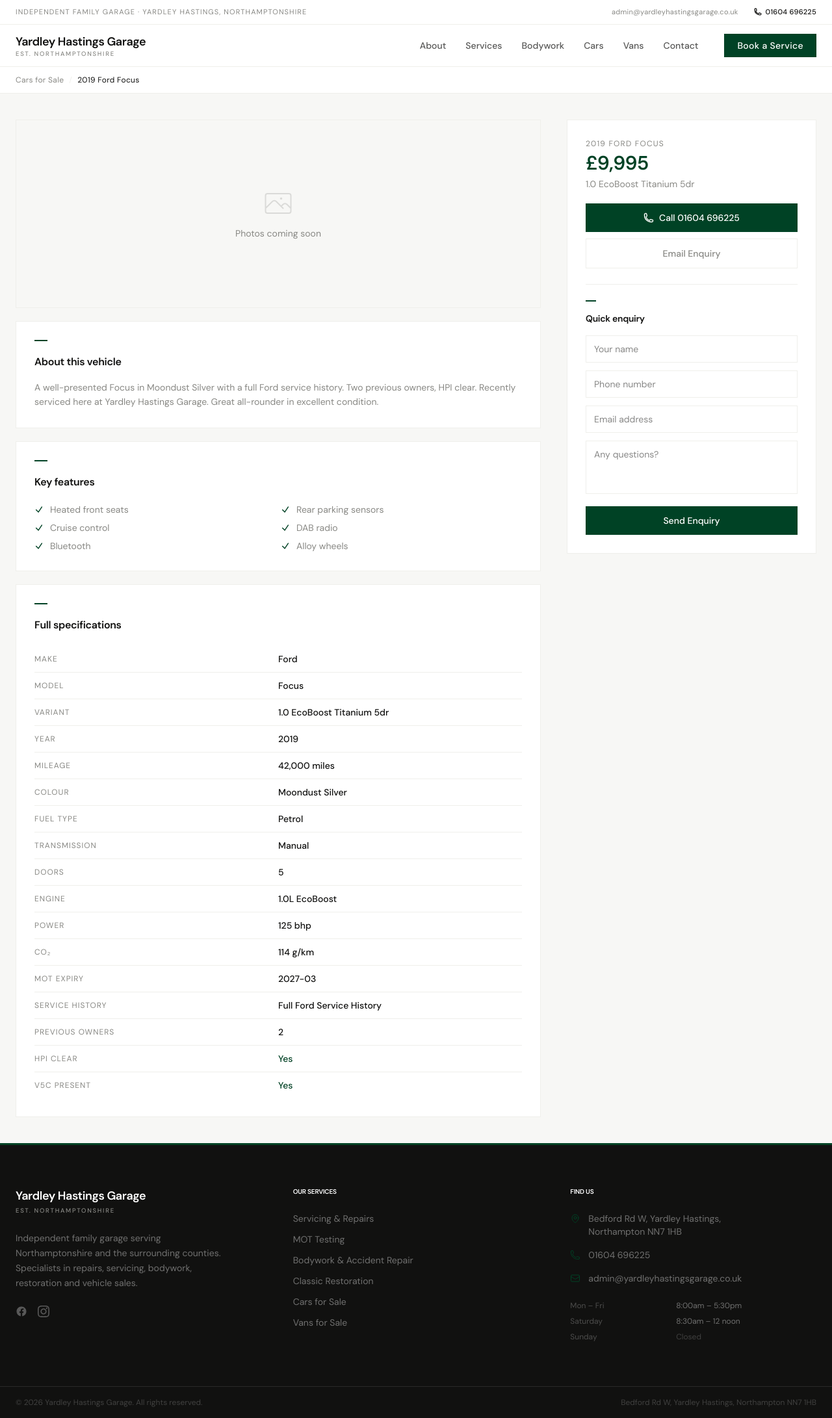
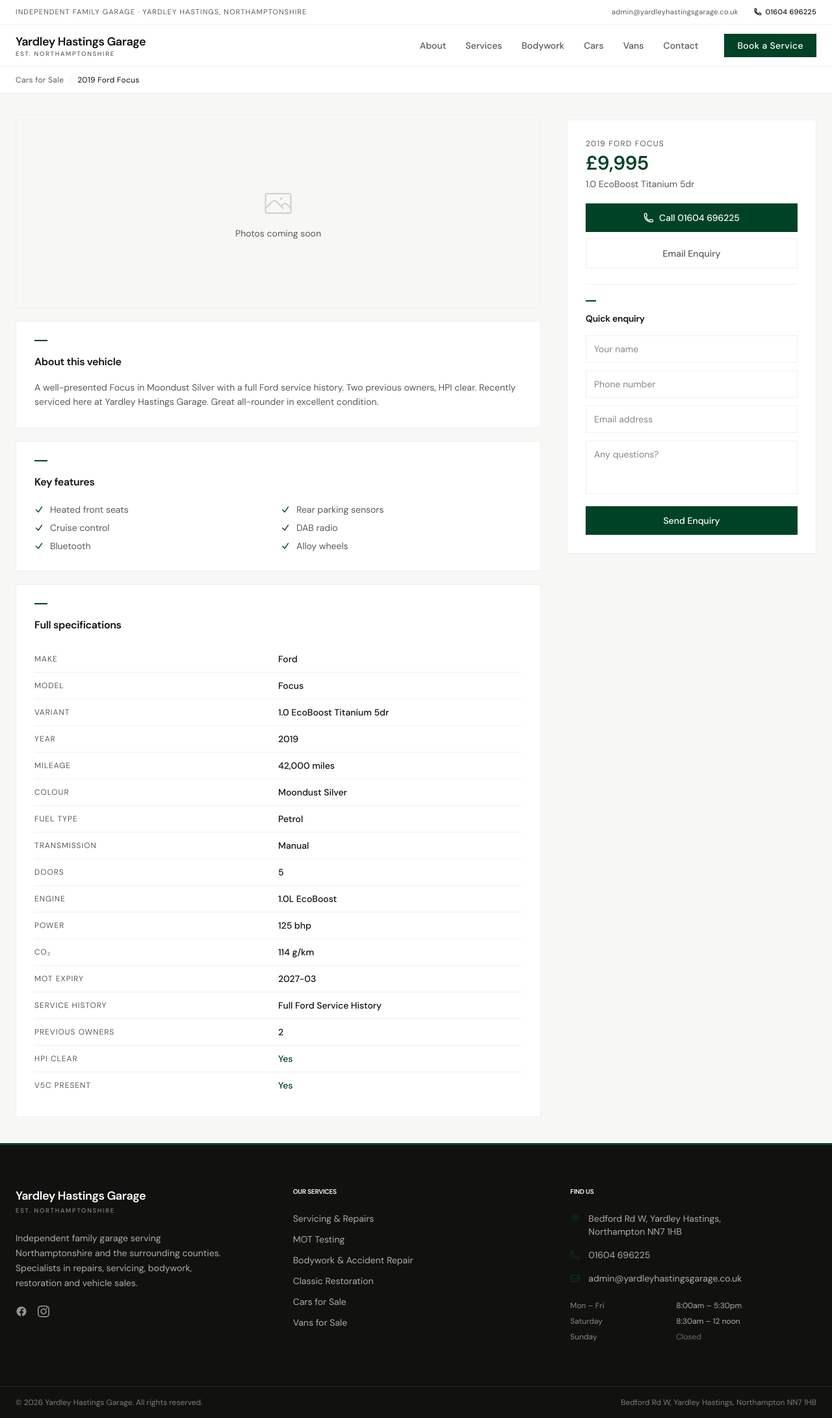
Before and after one commit to ailoveyouuk/yhg, a Next.js app: page /cars/ford-focus-2019-silver in a window 1280 px wide. Shown: the whole page at 65% size. Built offline with nearby package versions, Linux system fonts and the light colour scheme.

Commit message:
Fix contrast — lift opacity scale on dark bgs, swap grey to #5A5A57 on light bgs

```diff
--- a/app/cars/[id]/page.tsx
+++ b/app/cars/[id]/page.tsx
@@ -48,7 +48,7 @@
   return (
     <>
       {/* Breadcrumb */}
-      <div className="bg-white border-b border-[#EFEFEB] text-[#888884] text-xs px-6 py-3">
+      <div className="bg-white border-b border-[#EFEFEB] text-[#5A5A57] text-xs px-6 py-3">
         <div className="max-w-7xl mx-auto flex gap-2 items-center tracking-wide">
           <Link href="/cars" className="hover:text-[#111110] transition-colors">Cars for Sale</Link>
           <span className="text-[#EFEFEB]">/</span>
@@ -80,7 +80,7 @@
                   </div>
                 ) : (
                   <div className="h-72 flex items-center justify-center bg-[#F7F7F5]">
-                    <div className="text-center text-[#888884]">
+                    <div className="text-center text-[#5A5A57]">
                       <svg className="w-12 h-12 mx-auto mb-3 opacity-25" fill="none" viewBox="0 0 24 24" stroke="currentColor" strokeWidth={1}>
                         <path strokeLinecap="round" strokeLinejoin="round" d="M2.25 15.75l5.159-5.159a2.25 2.25 0 013.182 0l5.159 5.159m-1.5-1.5l1.409-1.409a2.25 2.25 0 013.182 0l2.909 2.909m-18 3.75h16.5a1.5 1.5 0 001.5-1.5V6a1.5 1.5 0 00-1.5-1.5H3.75A1.5 1.5 0 002.25 6v12a1.5 1.5 0 001.5 1.5zm10.5-11.25h.008v.008h-.008V8.25zm.375 0a.375.375 0 11-.75 0 .375.375 0 01.75 0z" />
                       </svg>
@@ -94,7 +94,7 @@
               <div className="bg-white border border-[#EFEFEB] p-7">
                 <div className="w-5 h-[2px] bg-[#004225] mb-5" />
                 <h2 className="text-base font-semibold text-[#111110] mb-4 tracking-tight">About this vehicle</h2>
-                <p className="text-[#888884] leading-relaxed text-sm">{v.description}</p>
+                <p className="text-[#5A5A57] leading-relaxed text-sm">{v.description}</p>
               </div>
 
               {/* Features */}
@@ -104,7 +104,7 @@
                   <h2 className="text-base font-semibold text-[#111110] mb-5 tracking-tight">Key features</h2>
                   <ul className="grid grid-cols-1 sm:grid-cols-2 gap-2">
                     {v.features.map((f) => (
-                      <li key={f} className="flex items-center gap-2.5 text-sm text-[#888884]">
+                      <li key={f} className="flex items-center gap-2.5 text-sm text-[#5A5A57]">
                         <svg className="w-3.5 h-3.5 text-[#004225] shrink-0" fill="none" viewBox="0 0 24 24" stroke="currentColor" strokeWidth={2.5}>
                           <path strokeLinecap="round" strokeLinejoin="round" d="M4.5 12.75l6 6 9-13.5" />
                         </svg>
@@ -123,7 +123,7 @@
                   <tbody>
                     {specRows(v).map(([label, value]) => (
                       <tr key={label} className="border-b border-[#EFEFEB] last:border-0">
-                        <td className="py-2.5 text-[#888884] pr-6 w-1/2 text-xs uppercase tracking-[0.08em]">{label}</td>
+                        <td className="py-2.5 text-[#5A5A57] pr-6 w-1/2 text-xs uppercase tracking-[0.08em]">{label}</td>
                         <td className={`py-2.5 font-medium text-sm ${label === 'HPI clear' || label === 'V5C present' ? 'text-[#004225]' : 'text-[#111110]'}`}>{value}</td>
                       </tr>
                     ))}
@@ -136,13 +136,13 @@
             <div>
               <div className="bg-white border border-[#EFEFEB] p-7 sticky top-24">
                 <div className="mb-5">
-                  <p className="text-xs text-[#888884] uppercase tracking-[0.1em] mb-1">{v.year} {v.make} {v.model}</p>
+                  <p className="text-xs text-[#5A5A57] uppercase tracking-[0.1em] mb-1">{v.year} {v.make} {v.model}</p>
                   <div className="text-3xl font-semibold text-[#004225] tracking-tight">£{v.price.toLocaleString()}</div>
-                  <p className="text-[#888884] text-sm mt-1">{v.variant}</p>
+                  <p className="text-[#5A5A57] text-sm mt-1">{v.variant}</p>
                 </div>
 
                 {v.status === 'reserved' && (
-                  <div className="border border-[#EFEFEB] bg-[#F7F7F5] text-[#888884] text-xs px-4 py-3 mb-5 tracking-wide uppercase">
+                  <div className="border border-[#EFEFEB] bg-[#F7F7F5] text-[#5A5A57] text-xs px-4 py-3 mb-5 tracking-wide uppercase">
                     This vehicle is currently reserved
                   </div>
                 )}
@@ -156,7 +156,7 @@
                     Call 01604 696225
                   </a>
                   <a href={`mailto:admin@yardleyhastingsgarage.co.uk?subject=Enquiry: ${v.year} ${v.make} ${v.model}&body=Hi, I'm interested in the ${v.year} ${v.make} ${v.model} listed at £${v.price.toLocaleString()}. Please get in touch.`}
-                    className="flex items-center justify-center gap-2 w-full border border-[#EFEFEB] hover:border-[#111110] text-[#888884] hover:text-[#111110] font-medium py-3 text-sm transition-colors">
+                    className="flex items-center justify-center gap-2 w-full border border-[#EFEFEB] hover:border-[#111110] text-[#5A5A57] hover:text-[#111110] font-medium py-3 text-sm transition-colors">
                     Email Enquiry
                   </a>
                 </div>
--- a/app/globals.css
+++ b/app/globals.css
@@ -51,6 +51,11 @@
   color: #004225;
 }
 
+/* Secondary text on light backgrounds — meets 4.5:1 on white */
+.text-secondary {
+  color: #5A5A57;
+}
+
 html {
   scroll-behavior: smooth;
 }
--- a/components/Footer.tsx
+++ b/components/Footer.tsx
@@ -2,7 +2,7 @@
 
 export default function Footer() {
   return (
-    <footer className="bg-[#111110] text-white/50">
+    <footer className="bg-[#111110] text-white/75">
       {/* BRG accent line at top */}
       <div className="h-[3px] bg-[#004225]" />
 
@@ -18,18 +18,18 @@
                 Est. Northamptonshire
               </span>
             </div>
-            <p className="text-sm leading-relaxed text-white/40 max-w-xs">
+            <p className="text-sm leading-relaxed text-white/65 max-w-xs">
               Independent family garage serving Northamptonshire and the surrounding counties. Specialists in repairs, servicing, bodywork, restoration and vehicle sales.
             </p>
             <div className="flex gap-4 mt-6">
               <a href="https://www.facebook.com/YardleyHastingsGarage/" target="_blank" rel="noopener noreferrer"
-                className="text-white/30 hover:text-white transition-colors">
+                className="text-white/55 hover:text-white transition-colors">
                 <svg className="w-4.5 h-4.5" fill="currentColor" viewBox="0 0 24 24">
                   <path d="M22 12c0-5.523-4.477-10-10-10S2 6.477 2 12c0 4.991 3.657 9.128 8.438 9.878v-6.987h-2.54V12h2.54V9.797c0-2.506 1.492-3.89 3.777-3.89 1.094 0 2.238.195 2.238.195v2.46h-1.26c-1.243 0-1.63.771-1.63 1.562V12h2.773l-.443 2.89h-2.33v6.988C18.343 21.128 22 16.991 22 12z"/>
                 </svg>
               </a>
               <a href="https://www.instagram.com/yardleyhastingsgarage.co.uk/" target="_blank" rel="noopener noreferrer"
-                className="text-white/30 hover:text-white transition-colors">
+                className="text-white/55 hover:text-white transition-colors">
                 <svg className="w-4.5 h-4.5" fill="currentColor" viewBox="0 0 24 24">
                   <path d="M12 2.163c3.204 0 3.584.012 4.85.07 3.252.148 4.771 1.691 4.919 4.919.058 1.265.069 1.645.069 4.849 0 3.205-.012 3.584-.069 4.849-.149 3.225-1.664 4.771-4.919 4.919-1.266.058-1.644.07-4.85.07-3.204 0-3.584-.012-4.849-.07-3.26-.149-4.771-1.699-4.919-4.92-.058-1.265-.07-1.644-.07-4.849 0-3.204.013-3.583.07-4.849.149-3.227 1.664-4.771 4.919-4.919 1.266-.057 1.645-.069 4.849-.069zm0-2.163c-3.259 0-3.667.014-4.947.072-4.358.2-6.78 2.618-6.98 6.98-.059 1.281-.073 1.689-.073 4.948 0 3.259.014 3.668.072 4.948.2 4.358 2.618 6.78 6.98 6.98 1.281.058 1.689.072 4.948.072 3.259 0 3.668-.014 4.948-.072 4.354-.2 6.782-2.618 6.979-6.98.059-1.28.073-1.689.073-4.948 0-3.259-.014-3.667-.072-4.947-.196-4.354-2.617-6.78-6.979-6.98-1.281-.059-1.69-.073-4.949-.073zm0 5.838c-3.403 0-6.162 2.759-6.162 6.162s2.759 6.163 6.162 6.163 6.162-2.759 6.162-6.163c0-3.403-2.759-6.162-6.162-6.162zm0 10.162c-2.209 0-4-1.79-4-4 0-2.209 1.791-4 4-4s4 1.791 4 4c0 2.21-1.791 4-4 4zm6.406-11.845c-.796 0-1.441.645-1.441 1.44s.645 1.44 1.441 1.44c.795 0 1.439-.645 1.439-1.44s-.644-1.44-1.439-1.44z"/>
                 </svg>
@@ -50,7 +50,7 @@
                 ['Vans for Sale', '/vans'],
               ].map(([label, href]) => (
                 <li key={label}>
-                  <Link href={href} className="text-white/40 hover:text-white transition-colors">{label}</Link>
+                  <Link href={href} className="text-white/65 hover:text-white transition-colors">{label}</Link>
                 </li>
               ))}
             </ul>
@@ -59,7 +59,7 @@
           {/* Contact */}
           <div>
             <h3 className="text-white text-[10px] font-medium uppercase tracking-[0.16em] mb-6">Find Us</h3>
-            <div className="space-y-4 text-sm text-white/40">
+            <div className="space-y-4 text-sm text-white/65">
               <p className="flex gap-3">
                 <svg className="w-4 h-4 text-[#004225] mt-0.5 shrink-0" fill="none" viewBox="0 0 24 24" stroke="currentColor" strokeWidth={1.5}>
                   <path strokeLinecap="round" strokeLinejoin="round" d="M15 10.5a3 3 0 11-6 0 3 3 0 016 0z" />
@@ -82,9 +82,9 @@
               <div className="pt-1">
                 <table className="text-xs w-full">
                   <tbody>
-                    <tr><td className="py-1 pr-6 text-white/25">Mon – Fri</td><td className="text-white/40">8:00am – 5:30pm</td></tr>
-                    <tr><td className="py-1 pr-6 text-white/25">Saturday</td><td className="text-white/40">8:30am – 12 noon</td></tr>
-                    <tr><td className="py-1 pr-6 text-white/25">Sunday</td><td className="text-white/20">Closed</td></tr>
+                    <tr><td className="py-1 pr-6 text-white/50">Mon – Fri</td><td className="text-white/65">8:00am – 5:30pm</td></tr>
+                    <tr><td className="py-1 pr-6 text-white/50">Saturday</td><td className="text-white/65">8:30am – 12 noon</td></tr>
+                    <tr><td className="py-1 pr-6 text-white/50">Sunday</td><td className="text-white/40">Closed</td></tr>
                   </tbody>
                 </table>
               </div>
@@ -94,7 +94,7 @@
       </div>
 
       <div className="border-t border-white/10">
-        <div className="max-w-7xl mx-auto px-6 py-4 flex flex-col sm:flex-row items-center justify-between text-xs text-white/20 gap-2">
+        <div className="max-w-7xl mx-auto px-6 py-4 flex flex-col sm:flex-row items-center justify-between text-xs text-white/45 gap-2">
           <span>© {new Date().getFullYear()} Yardley Hastings Garage. All rights reserved.</span>
           <span>Bedford Rd W, Yardley Hastings, Northampton NN7 1HB</span>
         </div>
--- a/components/Header.tsx
+++ b/components/Header.tsx
@@ -20,13 +20,13 @@
       {/* Top info bar */}
       <div className="border-b border-[#EFEFEB]">
         <div className="max-w-7xl mx-auto px-6 py-2.5 flex items-center justify-between">
-          <span className="text-[11px] tracking-[0.1em] uppercase text-[#888884]">
+          <span className="text-[11px] tracking-[0.1em] uppercase text-[#5A5A57]">
             Independent Family Garage · Yardley Hastings, Northamptonshire
           </span>
           <div className="flex items-center gap-6">
             <a
               href="mailto:admin@yardleyhastingsgarage.co.uk"
-              className="text-[11px] text-[#888884] hover:text-[#111110] transition-colors hidden sm:block tracking-wide"
+              className="text-[11px] text-[#5A5A57] hover:text-[#111110] transition-colors hidden sm:block tracking-wide"
             >
               admin@yardleyhastingsgarage.co.uk
             </a>
@@ -51,7 +51,7 @@
             <span className="text-[#111110] font-semibold text-lg tracking-tight group-hover:text-[#004225] transition-colors">
               Yardley Hastings Garage
             </span>
-            <span className="text-[9.5px] font-medium tracking-[0.18em] uppercase text-[#888884]">
+            <span className="text-[9.5px] font-medium tracking-[0.18em] uppercase text-[#5A5A57]">
               Est. Northamptonshire
             </span>
           </Link>
```
Also changed, not shown: app/about/page.tsx (+5 -5 lines), app/bodywork/page.tsx (+4 -4 lines), app/cars/page.tsx (+8 -8 lines), app/contact/page.tsx (+5 -5 lines), app/page.tsx (+8 -8 lines), app/services/page.tsx (+11 -11 lines), app/vans/page.tsx (+7 -7 lines).
